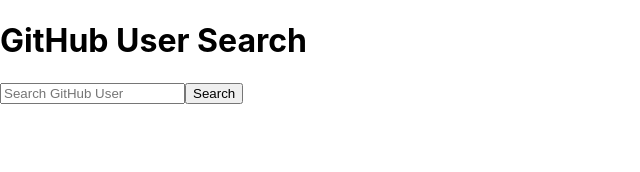
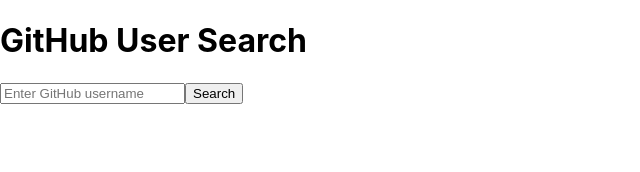
Before and after one commit to OluwatobiRichard/alx-fe-reactjs, a React (Vite) app in the folder github-user-search/: page / in a window 1280 px wide. Shown: the top 172 px of the page, without its empty margins (0-640 px from the left). Built offline with nearby package versions, Linux system fonts and the light colour scheme; no server answers.

Commit message:
github-user-search

```diff
--- a/github-user-search/src/components/Search.jsx
+++ b/github-user-search/src/components/Search.jsx
@@ -1,26 +1,82 @@
+// src/components/Search.jsx
 import React, { useState } from 'react';
+import { fetchUserData } from '../services/githubService';
 
-const Search = ({ onSearch }) => {
+function Search() {
   const [username, setUsername] = useState('');
+  const [userData, setUserData] = useState(null);
+  const [isLoading, setIsLoading] = useState(false);
+  const [error, setError] = useState(null);
 
-    const handleSubmit = (e) => {
+  const handleSubmit = async (e) => {
     e.preventDefault();
-        if (username.trim()) {
-            onSearch(username);
+    setIsLoading(true);
+    setError(null);
+
+    try {
+      const data = await fetchUserData(username);
+      setUserData(data);
+    } catch (error) {
+      setError("Looks like we cant find the user");
+      setUserData(null);
+    } finally {
+      setIsLoading(false);
     }
   };
 
   return (
-        <form onSubmit={handleSubmit}>
+    <div className="max-w-2xl mx-auto p-4">
+      <form onSubmit={handleSubmit} className="mb-6">
         <input
           type="text"
-                placeholder="Search GitHub User"
           value={username}
           onChange={(e) => setUsername(e.target.value)}
+          placeholder="Enter GitHub username"
+          className="w-full p-2 border rounded-lg mb-2"
+          required
         />
-            <button type="submit">Search</button>
+        <button
+          type="submit"
+          className="w-full bg-blue-500 text-white p-2 rounded-lg hover:bg-blue-600"
+        >
+          Search
+        </button>
       </form>
+
+      {isLoading && (
+        <div className="text-center py-4">Loading...</div>
+      )}
+
+      {error && (
+        <div className="text-red-500 text-center py-4">
+          Looks like we cant find the user
+        </div>
+      )}
+
+      {userData && !isLoading && !error && (
+        <div className="border rounded-lg p-6">
+          <img
+            src={userData.avatar_url}
+            alt={userData.login}
+            className="w-32 h-32 rounded-full mx-auto mb-4"
+          />
+          <h2 className="text-xl font-bold text-center mb-2">
+            {userData.login}
+          </h2>
+          <div className="text-center mb-4">
+
+              href={userData.html_url}
+              target="_blank"
+              rel="noopener noreferrer"
+              className="text-blue-500 hover:underline"
+            <a>
+              View Profile
+            </a>
+          </div>
+        </div>
+      )}
+    </div>
   );
-};
+}
 
 export default Search;
```
Lines whose indentation alone changed are shown as unchanged.
